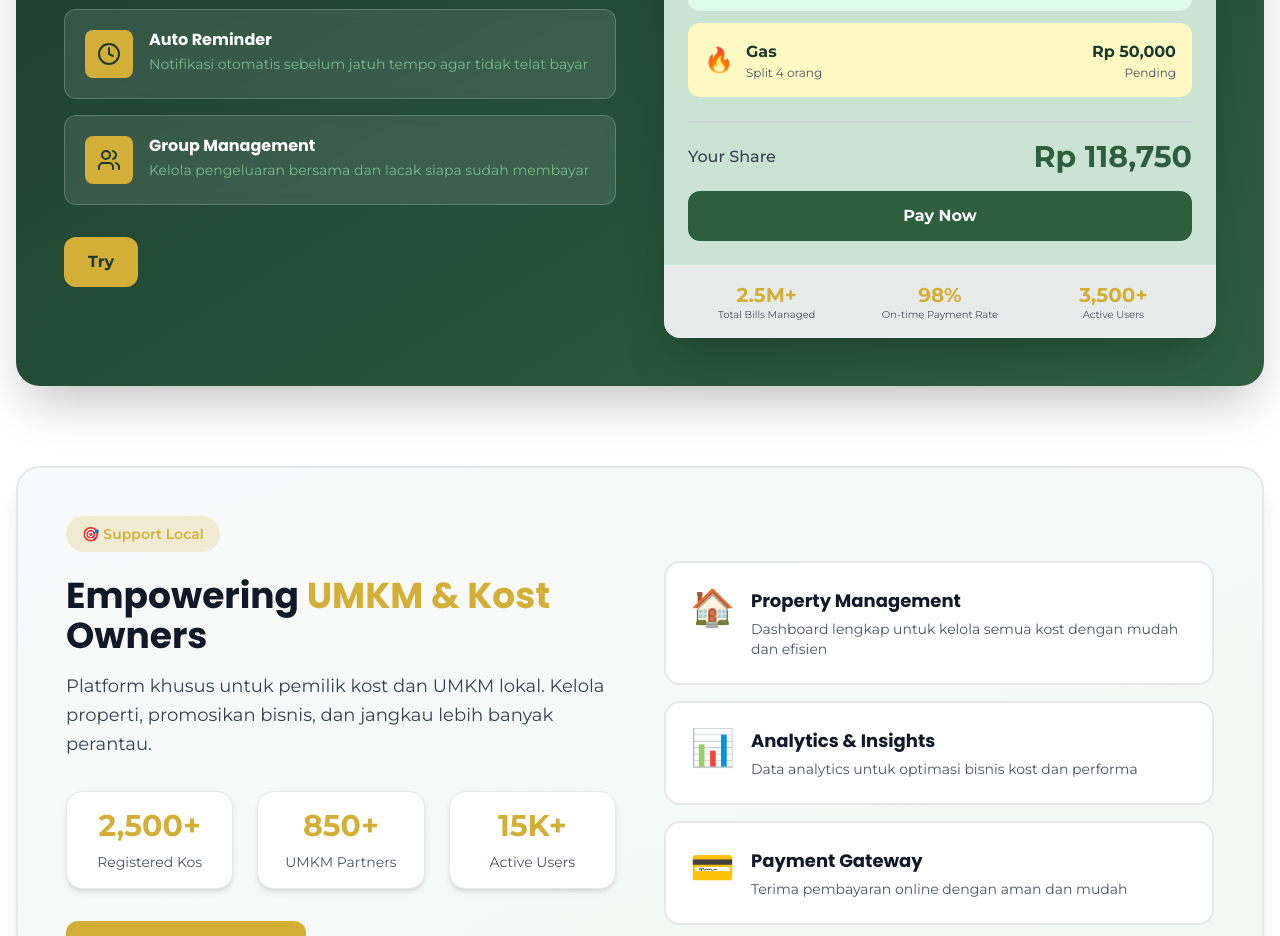
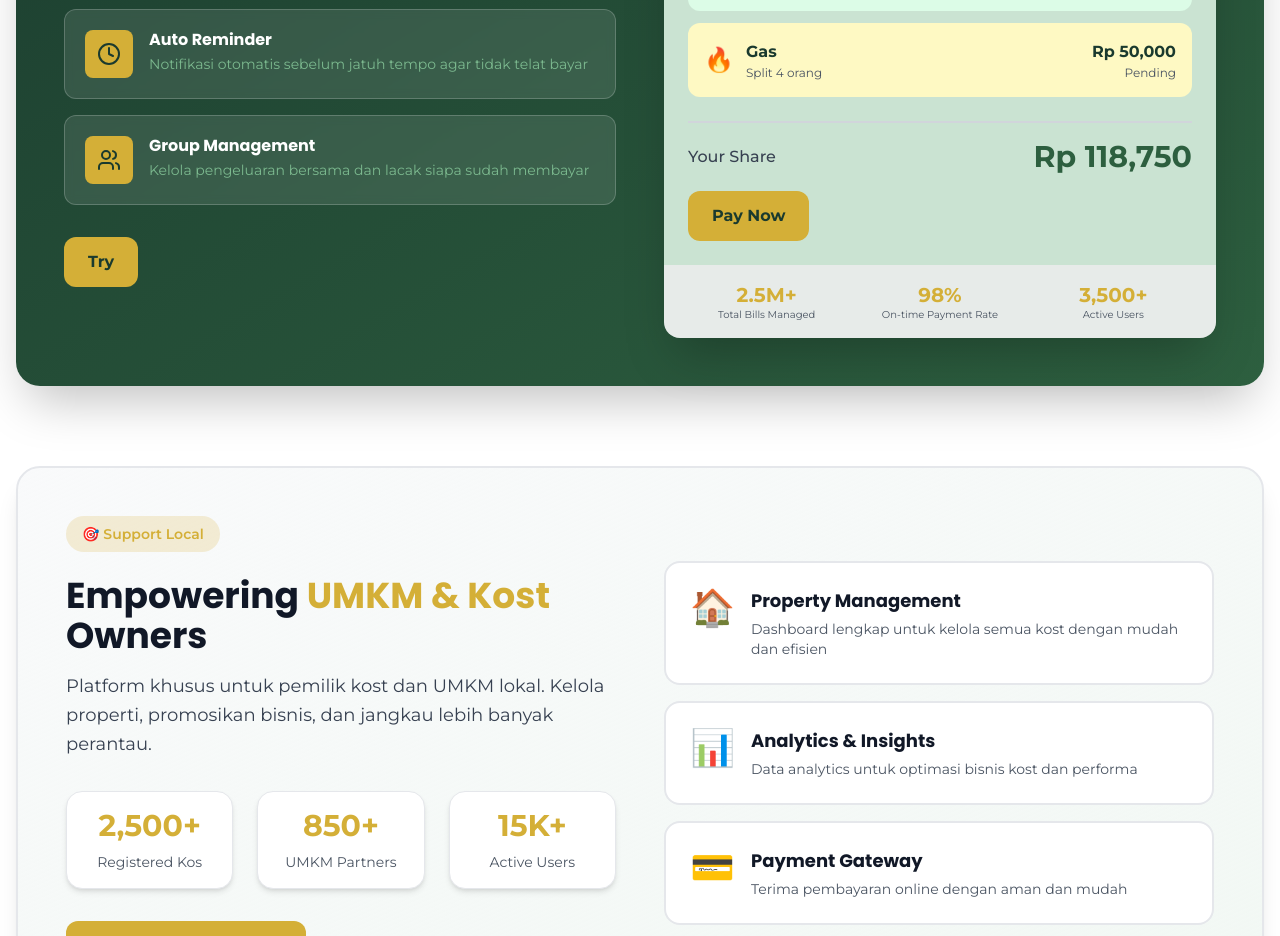
Before and after one commit to GianneAngely/PERINTIS, a React (Vite) app in the folder rantau-website/: page / in a window 1280 px wide. Shown: the part 2301-3237 px from the top of the page. Built offline with nearby package versions, Linux system fonts and the light colour scheme.

Commit message:
fixing home

```diff
--- a/rantau-website/src/pages/Home.jsx
+++ b/rantau-website/src/pages/Home.jsx
@@ -435,9 +435,12 @@ export default function Home() {
                         Rp 118,750
                       </span>
                     </div>
-                    <button className="w-full bg-forest-main hover:bg-forest-dark text-white py-3 rounded-xl font-bold transition-all">
+                    <Link
+                      to="/tagihan-kost"
+                      className="bg-gold hover:bg-gold-light text-forest-dark px-6 py-3 rounded-xl font-bold transition-all inline-block"
+                    >
                       Pay Now
-                    </button>
+                    </Link>
                   </div>
                 </div>
 
```
